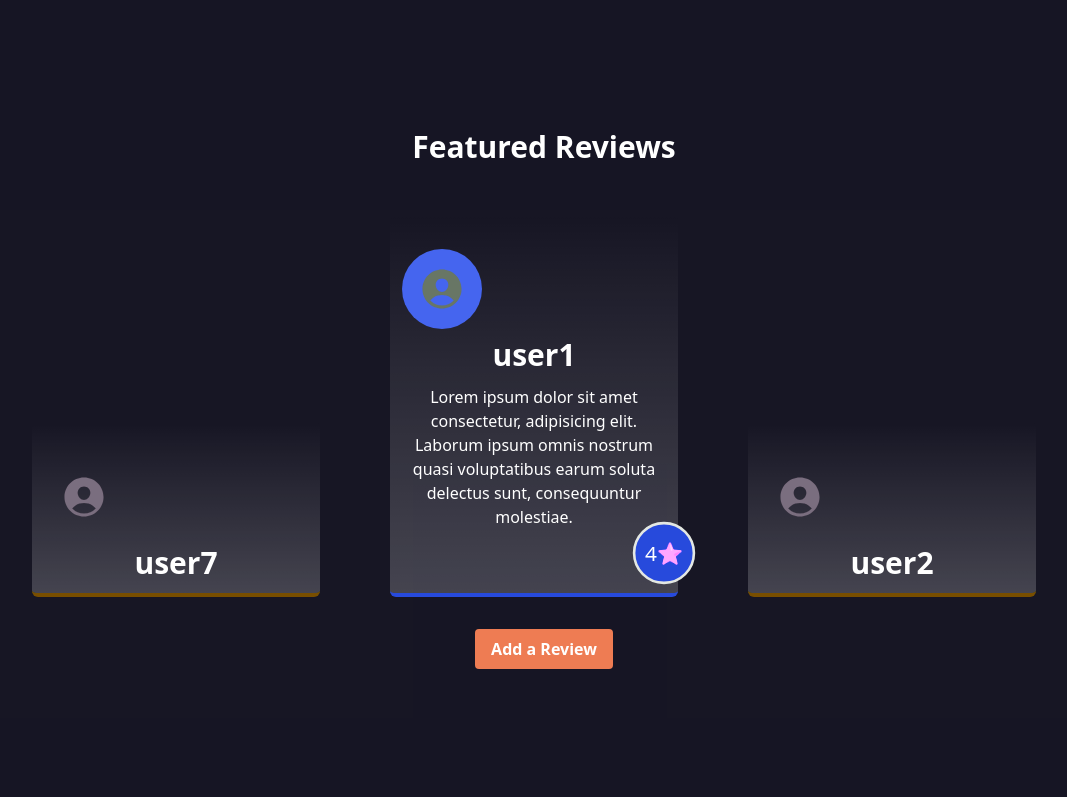
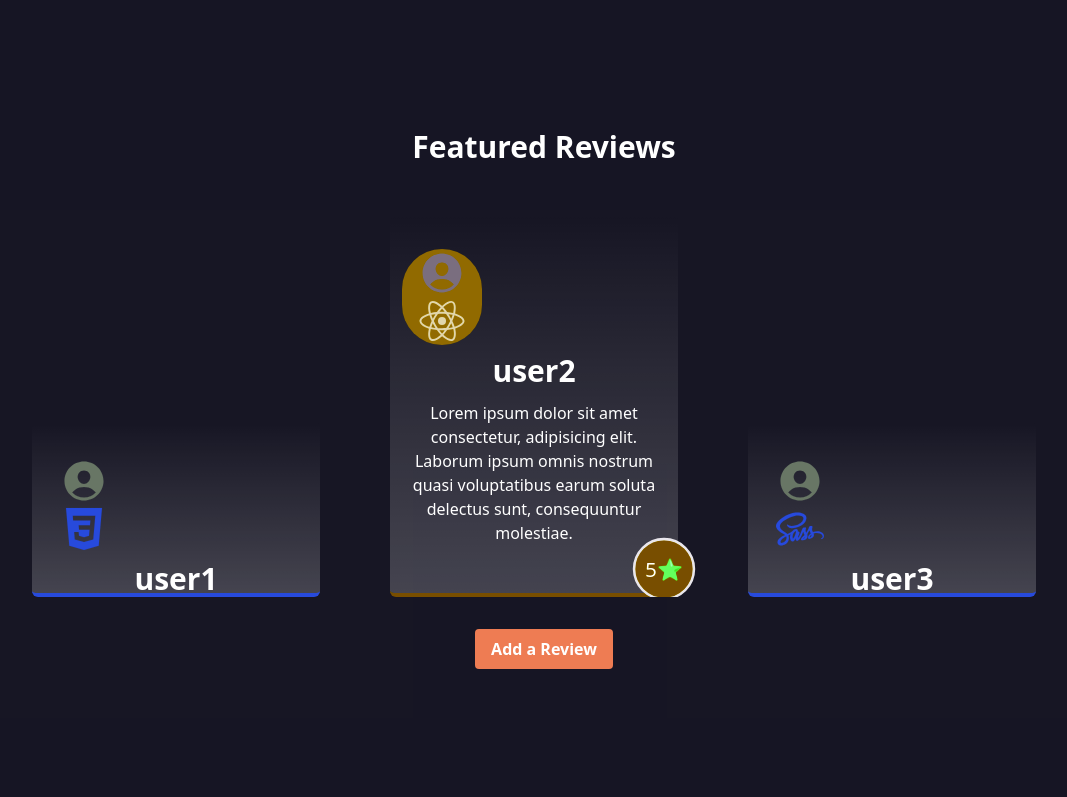
Before and after one commit to MK050802/Engineering-Adda, a React (Vite) app: page / in a window 1280 px wide. Shown: the part 553-1350 px from the top of the page, without its empty margins (96-1163 px from the left). Built offline with nearby package versions, Linux system fonts and the light colour scheme.

Commit message:
ReviewsSec

```diff
--- a/src/App.jsx
+++ b/src/App.jsx
@@ -41,7 +41,9 @@ import React from "react";
 import Nav from "./components/Homepage/Nav";
 import Hero from "./components/Hero/Hero";
 import Reviews from "./components/ReviewsSection/Reviews";
+
 import Services from "./components/Services/Services";
+
 const App = () => {
   return (
     <div>
--- a/src/components/ReviewsSection/Reviews.jsx
+++ b/src/components/ReviewsSection/Reviews.jsx
@@ -24,7 +24,6 @@ function Reviews() {
       color: "hue-rotate-[58deg]",
       photo: null,
     },
-
     {
       name: "user3",
       logo: "sass",
@@ -39,7 +38,6 @@ function Reviews() {
       color: "hue-rotate-[240deg]",
       photo: null,
     },
-
     {
       name: "user5",
       logo: "react",
@@ -70,8 +68,8 @@ function Reviews() {
   return (
     <div className="h-screen bg-[#19173284] text-white flex items-center justify-center">
       <div className="max-w-5xl">
-        <div className="text-center flex justify-center font-bold ">
-          <h1 className="text-3xl  mb-6 mt-1  pb-6">Featured Reviews</h1>
+        <div className="text-center flex justify-center font-bold">
+          <h1 className="text-3xl mb-6 mt-1 pb-6">Featured Reviews</h1>
         </div>
         <Swiper
           spaceBetween={50}
@@ -83,7 +81,7 @@ function Reviews() {
           autoplay={{
             delay: 3000,
           }}
-          // modules={[Autoplay]}
+          modules={[Autoplay]}
         >
           {langs.map((lang, i) => (
             <SwiperSlide key={i}>
@@ -106,8 +104,8 @@ function Reviews() {
                         class="text-5xl text-gray-500"
                       ></ion-icon>
                     )}
+                    <ion-icon name={`logo-${lang.logo}`}></ion-icon>
                   </div>
-
                   <h2 className="text-3xl mt-2 font-semibold">{lang.name}</h2>
                   <p className="para">
                     Lorem ipsum dolor sit amet consectetur, adipisicing elit.
--- a/src/index.css
+++ b/src/index.css
@@ -8,6 +8,7 @@
         @apply bg-gradient-to-tr from-customGray to-customColor2 dark:from-gray-900 dark:to-gray-800 dark:text-white;
     }
 }
+
 
 .card {
     @apply relative w-72 cursor-pointer border-b-4 rounded-md bg-gradient-to-t from-white/20 h-44 text-center px-3 py-7 self-end duration-500 delay-100;
```
